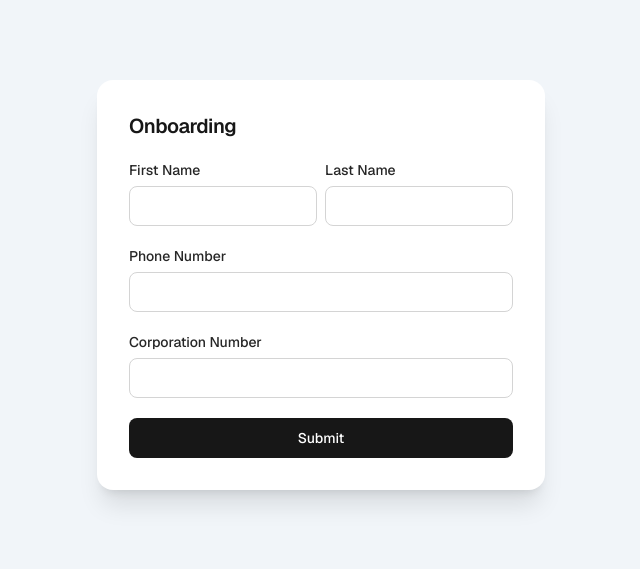
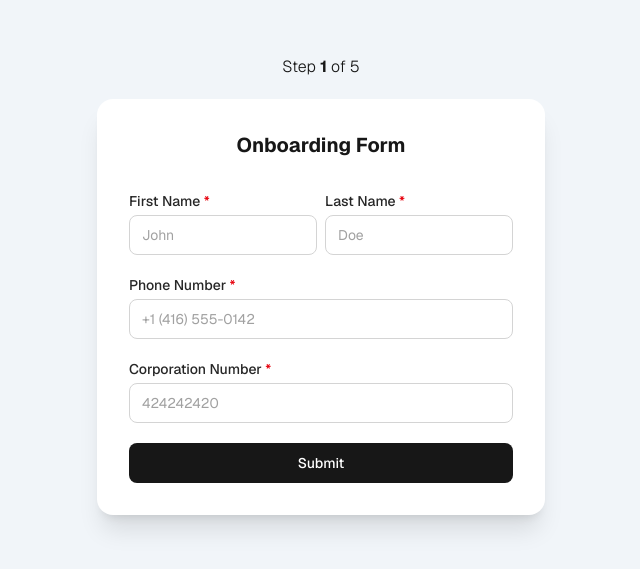
Before and after one commit to skabrock/mvhtp, a Next.js app: page / in a window 1280 px wide. Shown: the part 115-684 px from the top of the page, without its empty margins (319-959 px from the left). Built offline with nearby package versions, Linux system fonts and the light colour scheme.

Commit message:
feat: add StepIndicator component and enhance OnboardingForm UI

```diff
--- a/src/app/page.tsx
+++ b/src/app/page.tsx
@@ -1,10 +1,13 @@
-import { OnboardingForm } from "@/components";
+import { StepIndicator, OnboardingForm } from "@/components";
 
 export default function Home() {
   return (
-    <main className="grid min-h-screen place-items-center bg-slate-100 px-4">
-      <div className="bg-background w-full max-w-md rounded-2xl p-8 shadow-xl">
-        <OnboardingForm />
+    <main className="grid min-h-screen place-items-center bg-slate-100">
+      <div className="grid gap-y-5 place-items-center px-4 p-5">
+        <StepIndicator current={1} />
+        <div className="bg-background w-full max-w-md rounded-2xl p-8 shadow-xl">
+          <OnboardingForm />
+        </div>
       </div>
     </main>
   );
--- a/src/components/OnboardingForm.tsx
+++ b/src/components/OnboardingForm.tsx
@@ -3,7 +3,7 @@
 import { useForm } from "react-hook-form";
 import { Button, TextField, toast } from "./ui";
 
-export default function OnboardingForm() {
+export function OnboardingForm() {
   const { register, handleSubmit } = useForm();
 
   return (
@@ -12,19 +12,41 @@ export default function OnboardingForm() {
         toast.success("Submitted");
         console.log({ data });
       })}
-      className="flex flex-col gap-5"
     >
-      <h1 className="text-xl font-semibold tracking-tight">Onboarding</h1>
+      <h1 className="text-xl font-bold text-center mb-8">Onboarding Form</h1>
 
-      <div className="grid grid-cols-2 gap-x-2">
-        <TextField label="First Name" {...register("firstName")} />
-        <TextField label="Last Name" {...register("lastName")} />
+      <div className="flex flex-col gap-5">
+        <div className="grid grid-cols-2 gap-x-2">
+          <TextField
+            label="First Name"
+            placeholder="John"
+            required
+            {...register("firstName")}
+          />
+          <TextField
+            label="Last Name"
+            placeholder="Doe"
+            required
+            {...register("lastName")}
+          />
+        </div>
+
+        <TextField
+          label="Phone Number"
+          type="tel"
+          placeholder="+1 (416) 555-0142"
+          required
+          {...register("phoneNum")}
+        />
+        <TextField
+          label="Corporation Number"
+          placeholder="424242420"
+          required
+          {...register("corpNum")}
+        />
+
+        <Button type="submit">Submit</Button>
       </div>
-
-      <TextField label="Phone Number" type="tel" {...register("phoneNum")} />
-      <TextField label="Corporation Number" {...register("corpNum")} />
-
-      <Button type="submit">Submit</Button>
     </form>
   );
 }
--- /dev/null
+++ b/src/components/StepIndicator.tsx
@@ -0,0 +1,7 @@
+export function StepIndicator({ current }: { current: number }) {
+  return (
+    <h3 className="font-light">
+      Step <strong className="font-bold">{current}</strong> of 5
+    </h3>
+  );
+}
--- a/src/components/index.ts
+++ b/src/components/index.ts
@@ -1 +1,2 @@
-export { default as OnboardingForm } from "./OnboardingForm";
+export { OnboardingForm } from "./OnboardingForm";
+export { StepIndicator } from "./StepIndicator";
--- a/src/components/ui/Button.tsx
+++ b/src/components/ui/Button.tsx
@@ -12,6 +12,7 @@ export function Button({
         "h-10 w-full rounded-lg bg-neutral-900 px-4 text-sm font-medium text-white transition cursor-pointer",
         "hover:bg-neutral-800",
         "disabled:cursor-not-allowed disabled:opacity-50",
+        "select-none",
         className,
       )}
       {...props}
--- a/src/components/ui/TextField.tsx
+++ b/src/components/ui/TextField.tsx
@@ -1,7 +1,9 @@
-import { useId } from "react";
+"use client";
+
+import { useId, useState } from "react";
 import clsx from "clsx";
 
-interface TextFieldProps extends React.InputHTMLAttributes<HTMLInputElement> {
+interface TextFieldProps extends React.ComponentProps<"input"> {
   label: string;
   error?: string;
 }
@@ -11,28 +13,93 @@ export function TextField({
   error,
   className,
   id,
+  required,
+  disabled,
+  defaultValue,
+  onChange,
+  onFocus,
+  onBlur,
   ...props
 }: TextFieldProps) {
-  const inputId = id ?? useId();
+  const generatedId = useId();
+  const inputId = id ?? generatedId;
+  const [text, setText] = useState(String(defaultValue ?? ""));
+  const [isFocused, setIsFocused] = useState(false);
+  const showClear = isFocused && text.length > 0 && !disabled;
+
+  function handleChange(event: React.ChangeEvent<HTMLInputElement>) {
+    setText(event.target.value);
+    onChange?.(event);
+  }
+
+  function handleFocus(event: React.FocusEvent<HTMLInputElement>) {
+    setIsFocused(true);
+    onFocus?.(event);
+  }
+
+  function handleBlur(event: React.FocusEvent<HTMLInputElement>) {
+    const trimmed = event.target.value.trim();
+    if (trimmed !== text) {
+      event.target.value = trimmed;
+      handleChange(event);
+    }
+    setIsFocused(false);
+    onBlur?.(event);
+  }
+
+  function handleClear() {
+    handleChange?.({
+      target: { value: "" },
+    } as React.ChangeEvent<HTMLInputElement>);
+  }
 
   return (
-    <div className="flex flex-col gap-1.5">
+    <div className="flex flex-col gap-1">
       <label htmlFor={inputId} className="text-sm font-medium text-neutral-800">
         {label}
+        {required ? (
+          <span aria-hidden="true" className="text-red-600 select-none">
+            {" "}
+            *
+          </span>
+        ) : null}
       </label>
+      <div className="relative">
         <input
+          {...props}
           id={inputId}
+          required={required}
+          disabled={disabled}
+          value={text}
           aria-invalid={Boolean(error)}
+          onChange={handleChange}
+          onFocus={handleFocus}
+          onBlur={handleBlur}
           className={clsx(
             "h-10 w-full rounded-lg border bg-white px-3 text-sm outline-none transition",
             "border-neutral-300 placeholder:text-neutral-400",
             "focus:border-neutral-900 focus:ring-2 focus:ring-neutral-900/10",
             "disabled:cursor-not-allowed disabled:bg-neutral-50 disabled:opacity-60",
-          error && "border-red-500 focus:border-red-500 focus:ring-red-500/15",
+            "placeholder:select-none",
+            showClear && "pr-9",
+            error &&
+              "border-red-500 focus:border-red-500 focus:ring-red-500/15",
             className,
           )}
-        {...props}
         />
+        {showClear ? (
+          <button
+            type="button"
+            tabIndex={-1}
+            aria-label={`Clear ${label}`}
+            onMouseDown={(event) => event.preventDefault()}
+            onClick={handleClear}
+            className="absolute top-1/2 right-2 flex size-6 -translate-y-1/2 cursor-pointer items-center justify-center rounded text-lg leading-none text-neutral-400 select-none hover:text-neutral-700"
+          >
+            ×
+          </button>
+        ) : null}
+      </div>
       {error ? <p className="text-sm text-red-600">{error}</p> : null}
     </div>
   );
```
Lines whose indentation alone changed are shown as unchanged.
